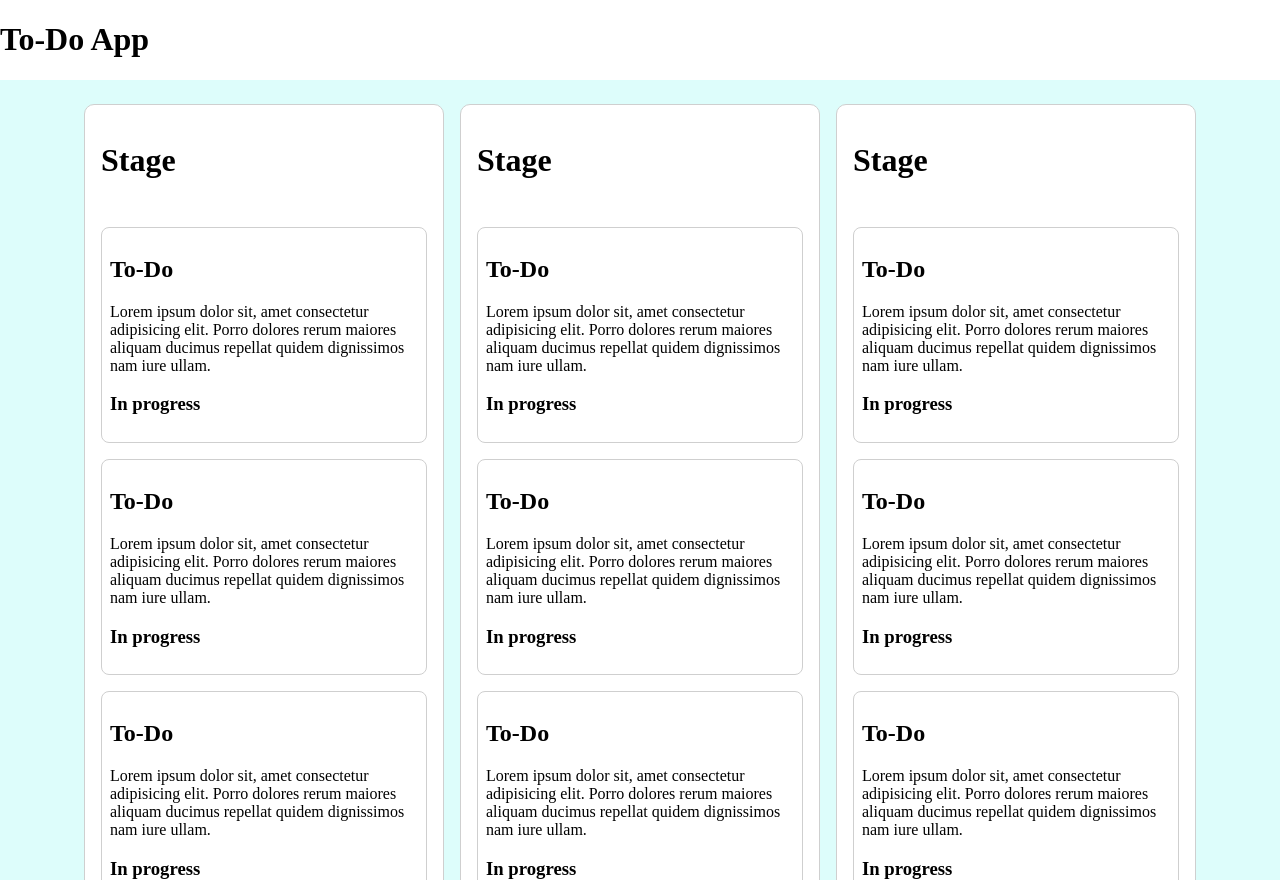
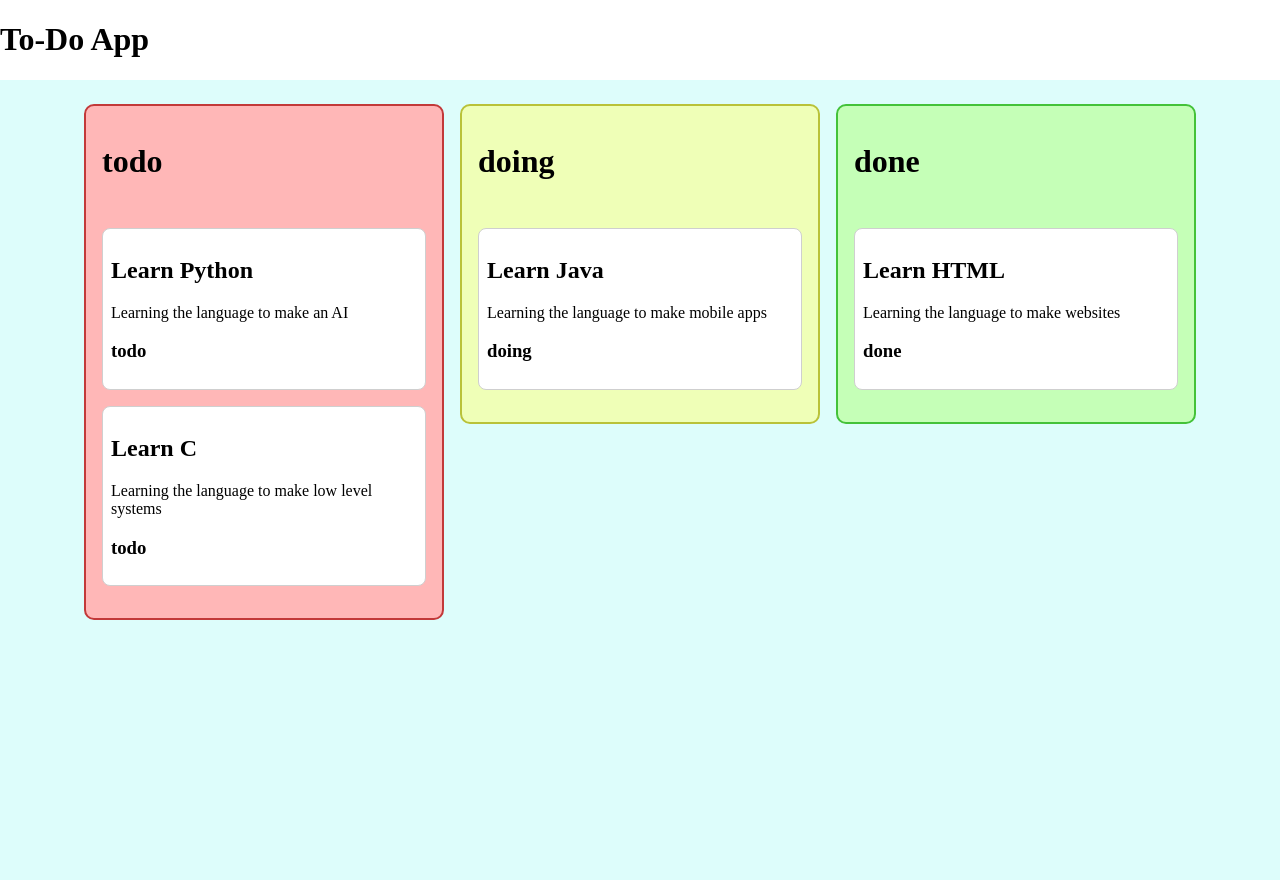
Before and after one commit to NetHunTech/grab-and-drag-to-do-app, a React (Vite) app: page / in a window 1280 px wide. Built offline with nearby package versions, Linux system fonts and the light colour scheme.

Commit message:
Render todo cards from added typed mock data

```diff
--- a/src/components/TodoBoard/TodoBoard.tsx
+++ b/src/components/TodoBoard/TodoBoard.tsx
@@ -1,11 +1,16 @@
+import { TodoDatas } from "../../mockTodos"
 import Column from "./TodoColumn"
 
 export default function Board() {
+  const todo = TodoDatas.filter(task => task.stage === 'todo')
+  const doing = TodoDatas.filter(task => task.stage === 'doing')
+  const done = TodoDatas.filter(task => task.stage === 'done')
+
   return (
     <main className="todo-board">
-      <Column />
-      <Column />
-      <Column />
+      <Column name='todo' tasks={todo}/>
+      <Column name='doing' tasks={doing}/>
+      <Column name='done' tasks={done}/>
     </main>
   )
 }
--- a/src/components/TodoBoard/TodoCard.tsx
+++ b/src/components/TodoBoard/TodoCard.tsx
@@ -1,9 +1,13 @@
-export default function Card() {
+import type { Todo } from "../../types/todo"
+
+export default function Card({
+  title, description, stage
+}: Todo) {
   return (
     <div className="card">
-      <h2>To-Do</h2>
-      <p>Lorem ipsum dolor sit, amet consectetur adipisicing elit. Porro dolores rerum maiores aliquam ducimus repellat quidem dignissimos nam iure ullam.</p>
-      <h3>In progress</h3>
+      <h2>{title}</h2>
+      {description && <p>{description}</p>}
+      <h3>{stage}</h3>
     </div>
   )
 }
--- a/src/components/TodoBoard/TodoColumn.tsx
+++ b/src/components/TodoBoard/TodoColumn.tsx
@@ -1,18 +1,24 @@
 import Card from "./TodoCard"
+import type { Todo, TodoColumn } from "../../types/todo"
 
-export default function Column() {
+export default function Column({ name, tasks }: TodoColumn) {
+
+  const renderedTasks = tasks.map((task: Todo) => (
+    <Card
+      key={task.id}
+      id={task.id}
+      title={task.title}
+      description={task.description}
+      stage={task.stage}
+    />
+  ))
+
   return (
-    <div className="todo-column">
-      <h1>Stage</h1>
+    <div className={`${name}-column base-column`}>
+      <h1>{name}</h1>
+
       <div>
-        <Card />
-        <Card />
-        <Card />
-        <Card />
-        <Card />
-        <Card />
-        <Card />
-        <Card />
+        {renderedTasks}
       </div>
     </div>
   )
--- /dev/null
+++ b/src/mockTodos.ts
@@ -0,0 +1,28 @@
+import type { Todo } from "./types/todo"
+
+export const TodoDatas: Todo[] = [
+  {
+    id: 1,
+    title: 'Learn Python',
+    description: 'Learning the language to make an AI',
+    stage: 'todo'
+  },
+  {
+    id: 2,
+    title: 'Learn Java',
+    description: 'Learning the language to make mobile apps',
+    stage: 'doing'
+  },
+  {
+    id: 3,
+    title: 'Learn C',
+    description: 'Learning the language to make low level systems',
+    stage: 'todo'
+  },
+  {
+    id: 4,
+    title: 'Learn HTML',
+    description: 'Learning the language to make websites',
+    stage: 'done'
+  },
+]
--- a/src/styles/globals.css
+++ b/src/styles/globals.css
@@ -24,14 +24,14 @@ html, body {
 }
 
 /* COLUMN */
-.todo-column {
+.base-column {
   flex: 1;
   min-width: 280px;
   max-width: 360px;
   min-height: 200px;
 
   background: white;
-  border: 1px solid #cfcfcf;
+  border: 2px solid #cfcfcf;
   border-radius: 10px;
 
   padding: 1em;
@@ -39,6 +39,21 @@ html, body {
   display: flex;
   flex-direction: column;
   gap: 10px;
+}
+
+.todo-column {
+  background: rgb(255, 183, 183);
+  border: 2px solid #c23939;
+}
+
+.doing-column {
+  background: rgb(239, 255, 183);
+  border: 2px solid #b9c239;
+}
+
+.done-column {
+  background: rgb(197, 255, 183);
+  border: 2px solid #44c239;
 }
 
 /* CARD */
```
Also changed, not shown: src/types/todo.ts (+13 -0 lines).
